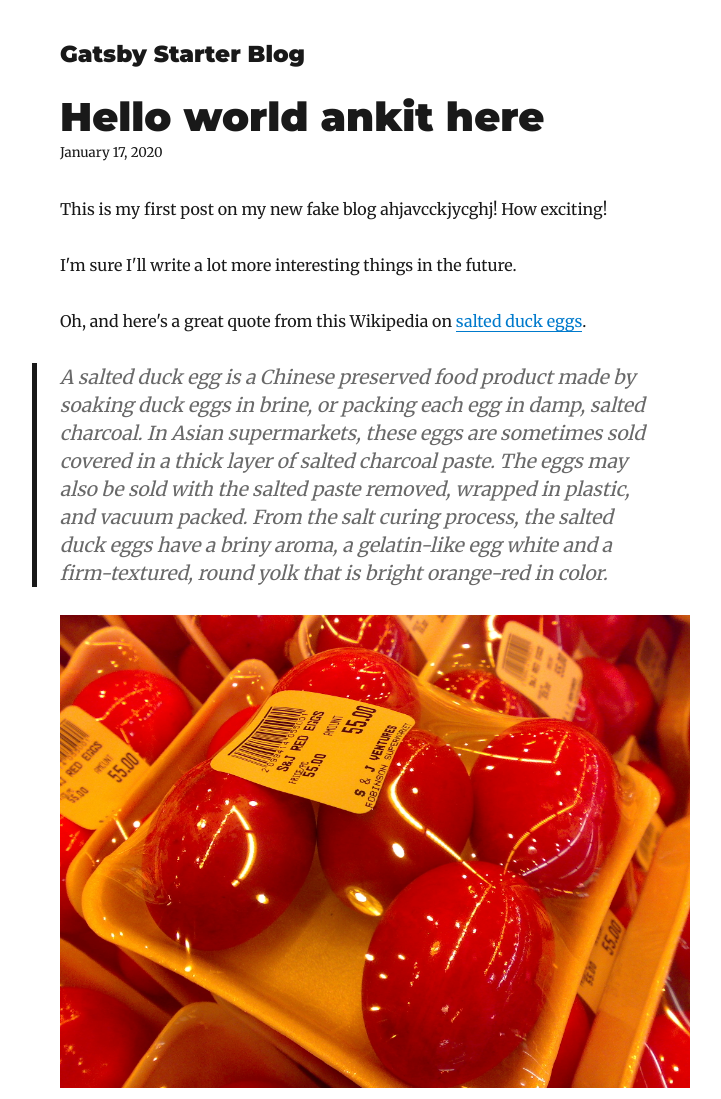
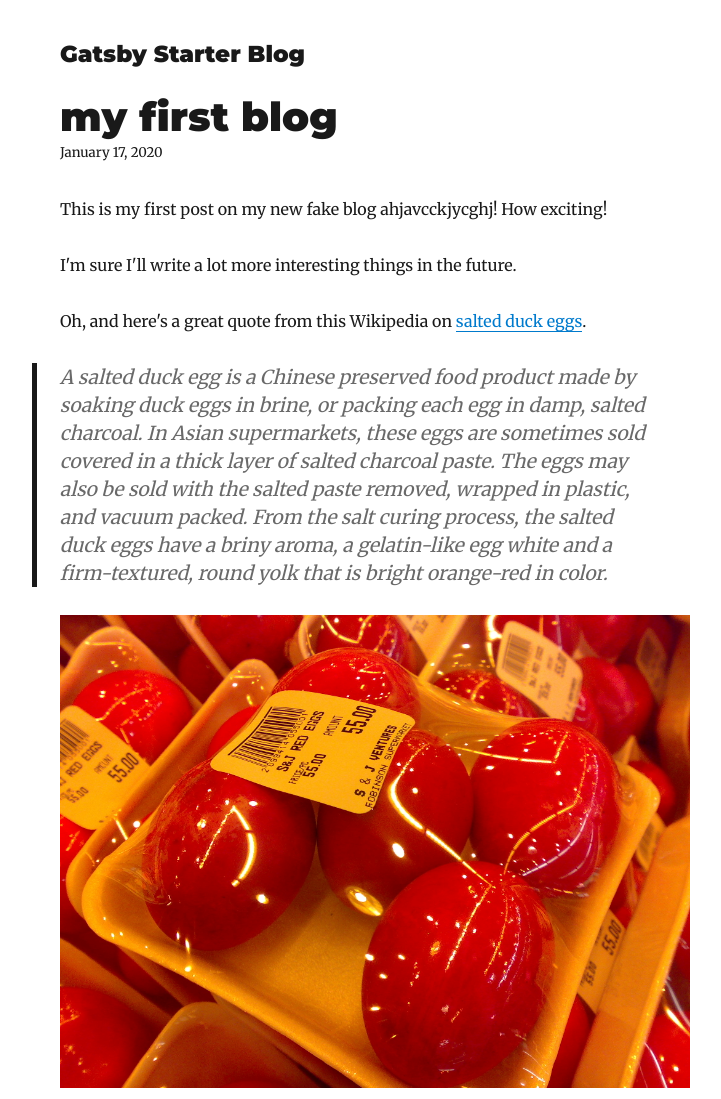
Before and after one commit to ankitsinghwakefit/MyBlog, a Gatsby site: page /hello-world/ in a window 1280 px wide. Shown: the top 1099 px of the page, without its empty margins (265-986 px from the left). Built offline with nearby package versions, Linux system fonts and the light colour scheme; Gatsby itself is replaced by a stand-in of ours; some packages are replaced by stand-ins of ours.

Commit message:
new code

```diff
--- a/content/blog/hello-world/index.md
+++ b/content/blog/hello-world/index.md
@@ -1,5 +1,5 @@
 ---
-title: Hello world ankit here
+title: my first blog
 date: "2020-01-17T22:12:03.284Z"
 description: "Hello World"
 ---
```
